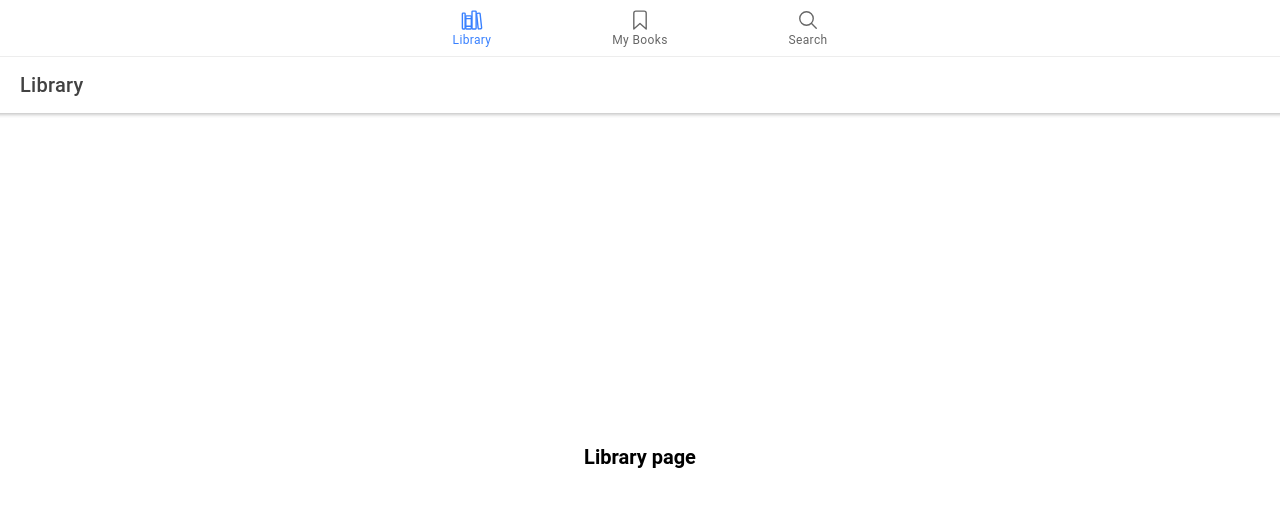
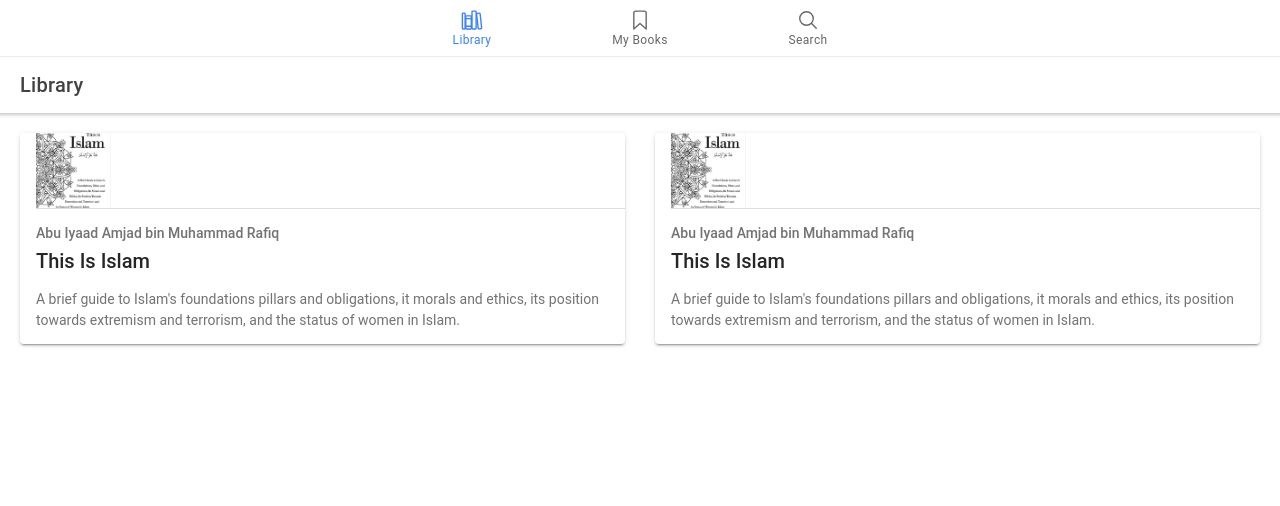
Before and after one commit to ZakRab/Audio-App, a React (Create React App) app: page /library in a window 1280 px wide. Shown: the top 506 px of the page. Built offline with nearby package versions, Linux system fonts and the light colour scheme.

Commit message:
creates basic library page book card

```diff
--- a/src/components/AudioCard.tsx
+++ b/src/components/AudioCard.tsx
@@ -12,6 +12,7 @@ import "./css/AudioCard.css";
 import { useState } from "react";
 import React from "react";
 
+
 const AudioCard: React.FC = () => {
   const [isPlaying, setIsPlaying] = useState(false);
   const sound = new Howl({
@@ -19,8 +20,9 @@ const AudioCard: React.FC = () => {
     html5: true,
     volume: 1,
   });
+
   const [soundId, setSoundId] = useState(sound.play()) // sound.play returns an id and begins to play the sound
-    sound.pause() // immediately pauses the sound
+    sound.pause()
 
     // listeners for testing
   sound.on("play", ()=>{
@@ -62,7 +64,7 @@ const AudioCard: React.FC = () => {
             <IonIcon
               icon={pause}
               onClick={() => {
-                sound.pause(soundId)
+                sound.pause()
                 setIsPlaying(false);
               }}
             />
--- /dev/null
+++ b/src/components/BookCard.tsx
@@ -0,0 +1,36 @@
+import { bookmarkOutline, bookmark } from "ionicons/icons";
+import {
+  IonCard,
+  IonCardHeader,
+  IonCardSubtitle,
+  IonCardTitle,
+  IonItem,
+  IonIcon,
+  IonCardContent,
+} from "@ionic/react";
+import { useState } from "react";
+import React from "react";
+import '../index.css';
+
+const BookCard: React.FC = () => {
+  return (
+    <>
+      <IonCard>
+        <IonItem>
+        <img src={require("../images/this-is-islam.jpg")} alt="this is islam" />
+        </IonItem>
+        <IonCardHeader>
+          <IonCardSubtitle>Abu Iyaad Amjad bin Muhammad Rafiq</IonCardSubtitle>
+          <IonCardTitle>This Is Islam</IonCardTitle>
+        </IonCardHeader>
+        <IonCardContent>
+          A brief guide to Islam's foundations pillars and obligations, it
+          morals and ethics, its position towards extremism and terrorism, and
+          the status of women in Islam.
+        </IonCardContent>
+      </IonCard>
+    </>
+  );
+};
+
+export default BookCard;
--- a/src/pages/Library.tsx
+++ b/src/pages/Library.tsx
@@ -1,7 +1,6 @@
-import { IonContent, IonHeader, IonPage, IonTitle, IonToolbar } from '@ionic/react';
-import ExploreContainer from '../components/ExploreContainer';
+import { IonCol, IonContent, IonGrid, IonHeader, IonPage, IonRow, IonTitle, IonToolbar } from '@ionic/react';
 import './css/Library.css';
-
+import BookCard from '../components/BookCard'
 const Library: React.FC = () => {
   return (
     <IonPage>
@@ -16,7 +15,15 @@ const Library: React.FC = () => {
             <IonTitle size="large">Library</IonTitle>
           </IonToolbar>
         </IonHeader>
-        <ExploreContainer name="Library page" />
+        <IonGrid>
+          <IonRow>
+          <IonCol>
+      <BookCard/>
+          </IonCol>
+          <IonCol>
+      <BookCard/>
+          </IonCol></IonRow>
+        </IonGrid>
       </IonContent>
     </IonPage>
   );
--- a/src/pages/Search.tsx
+++ b/src/pages/Search.tsx
@@ -9,9 +9,9 @@ const Search: React.FC = () => {
         <IonToolbar>
           <IonTitle>Search</IonTitle>
         </IonToolbar>
+        <IonSearchbar></IonSearchbar>
       </IonHeader>
       <IonContent fullscreen>
-        <IonSearchbar></IonSearchbar>
         <IonHeader collapse="condense">
           <IonToolbar>
             <IonTitle size="large">Search</IonTitle>
```
Also changed, not shown: src/index.css (added).
